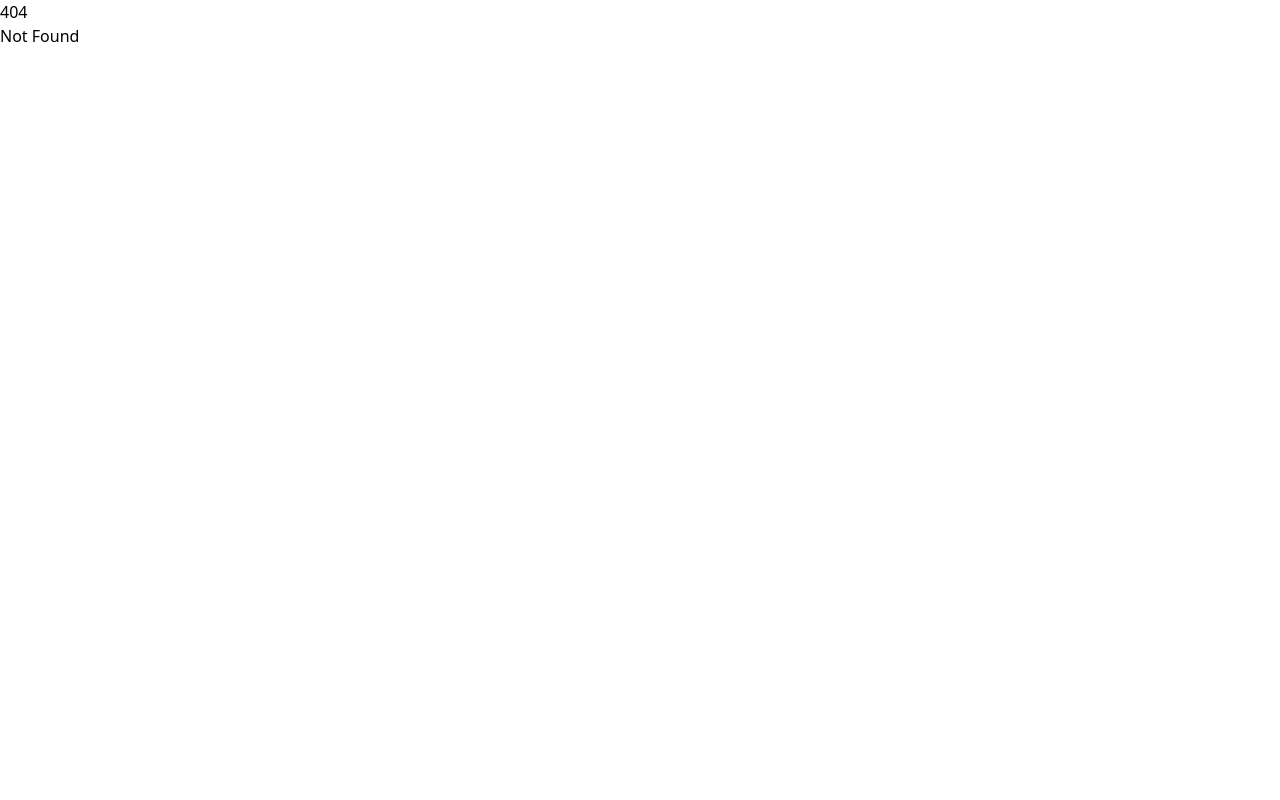
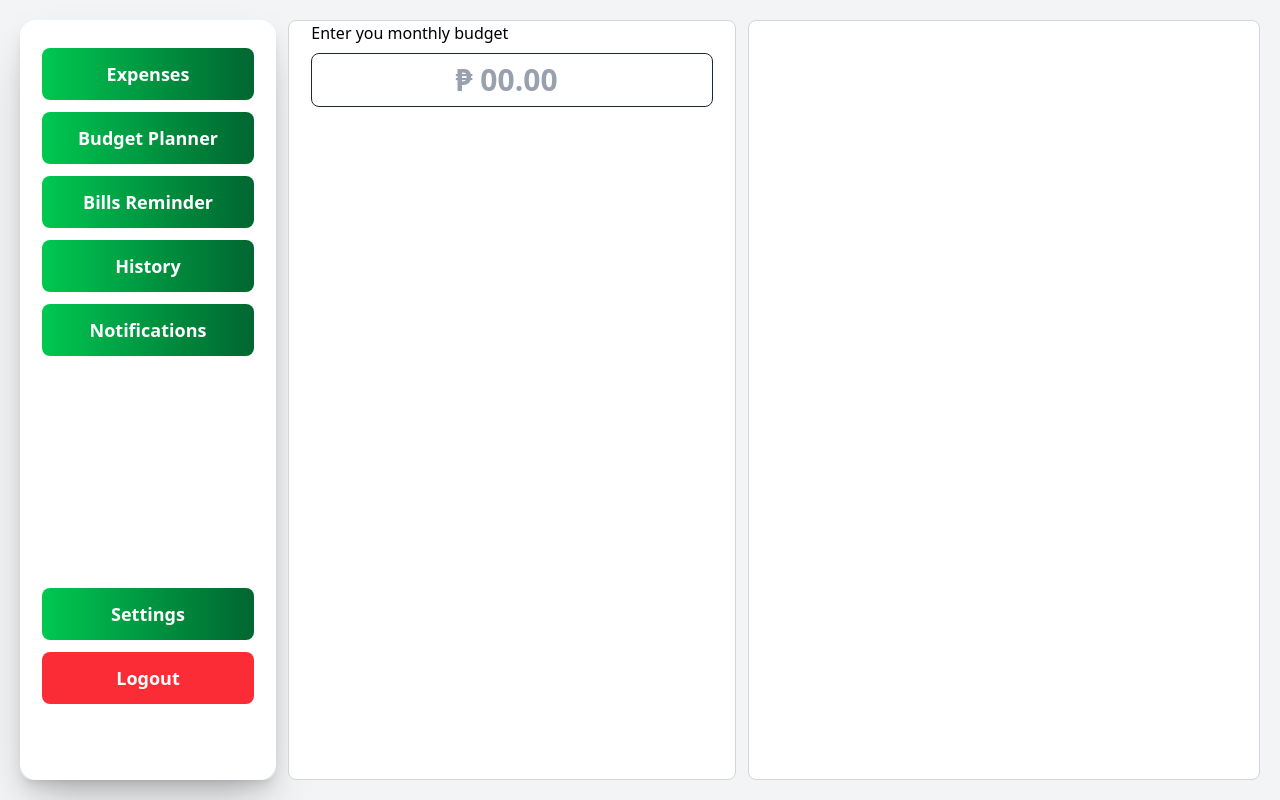
Before and after one commit to cianvergelll/Kwenta-Svelte, a SvelteKit app: page /budget-planner in a window 1280 px wide. Before the commit this address had no page. Built offline with nearby package versions, Linux system fonts and the light colour scheme.

Commit message:
budget planner

```diff
--- a/src/components/Sidenav.svelte
+++ b/src/components/Sidenav.svelte
@@ -35,8 +35,8 @@
 
 <div class="flex h-full w-full flex-col rounded-2xl bg-white shadow-2xl">
 	<ul class="flex flex-col items-center justify-start space-y-2 p-4">
-		<li class={`${tabs} mt-3`}><a href="foo">Expenses</a></li>
-		<li class={tabs}><a href="foo">Budget Planner</a></li>
+		<li class={`${tabs} mt-3`}><a href="/home">Expenses</a></li>
+		<li class={tabs}><a href="/budget-planner">Budget Planner</a></li>
 		<li class={tabs}><a href="foo">Bills Reminder</a></li>
 		<li class={tabs}><a href="foo">History</a></li>
 		<li class={tabs}><a href="foo">Notifications</a></li>
--- /dev/null
+++ b/src/routes/budget-planner/+page.svelte
@@ -0,0 +1,24 @@
+<script>
+	import SideNav from '../../components/Sidenav.svelte';
+	const inputStyle = 'w-[90%] py-2 rounded-lg pl-4 mb-2 placeholder:text-gray-400';
+</script>
+
+<div class="flex h-screen w-screen items-center justify-start bg-gray-100">
+	<div class="ml-5 flex h-[95%] w-1/5 flex-col rounded-xl shadow-lg">
+		<SideNav />
+	</div>
+
+	<div class="mx-auto flex h-[95%] w-[35%] flex-col rounded-lg border border-gray-300 bg-white">
+		<label class="text-m mb-2 self-start pl-[5%]" for="budget-planner"
+			>Enter you monthly budget</label
+		>
+		<input
+			id="total-budget"
+			type="number"
+			placeholder="₱ 00.00"
+			class={`${inputStyle} mx-auto border border-gray-800 bg-transparent text-center text-3xl font-bold text-gray-900 placeholder:text-3xl placeholder:font-bold`}
+			required
+		/>
+	</div>
+	<div class="mr-5 h-[95%] w-[40%] rounded-lg border border-gray-300 bg-white"></div>
+</div>
```
